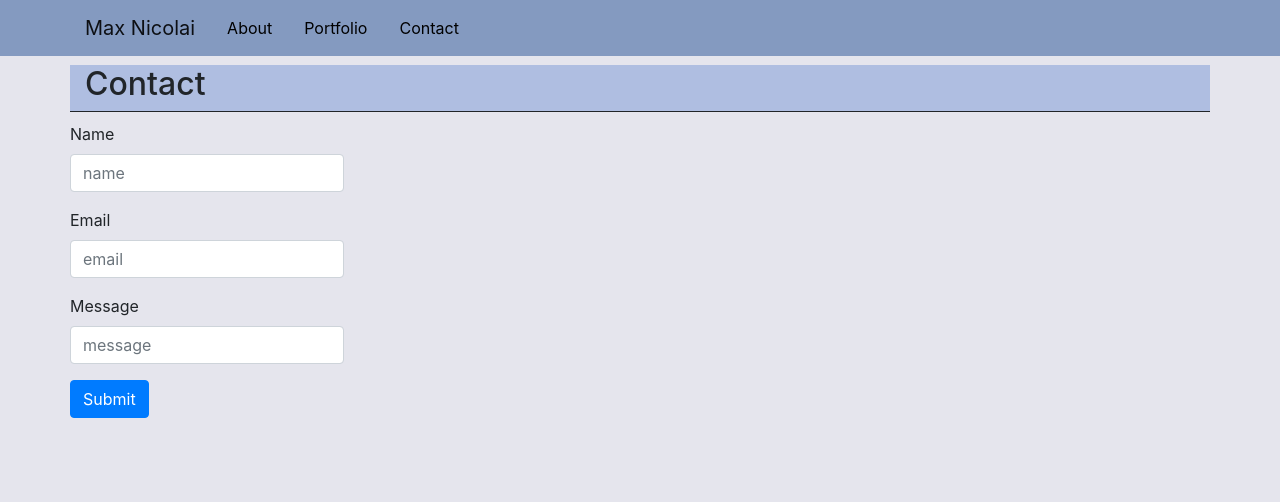
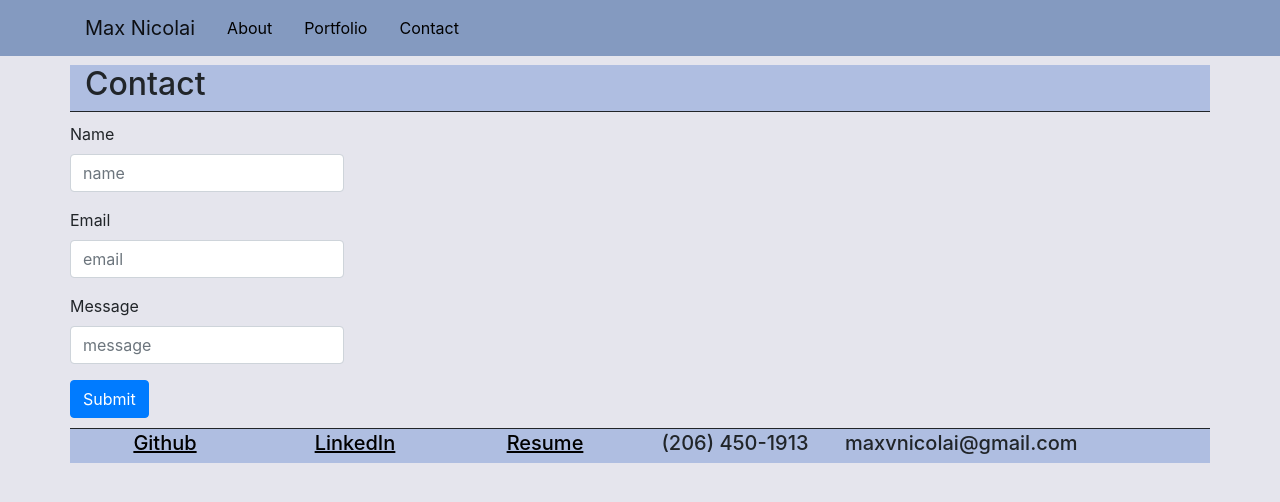
Before and after one commit to mavn2/react_portfolio, a React (Create React App) app: page /contact in a window 1280 px wide. Shown: the top 502 px of the page. Built offline with nearby package versions, Linux system fonts and the light colour scheme.

Commit message:
added footer to all pages

```diff
--- a/src/pages/Contact.js
+++ b/src/pages/Contact.js
@@ -1,6 +1,7 @@
 import React from 'react';
-import { Container, Row, Col } from 'react-bootstrap';
+import { Container, Row } from 'react-bootstrap';
 import ContactForm from '../components/ContactForm';
+import Footer from '../components/Footer';
 import Header from '../components/Header';
 
 // Export contact page
@@ -11,6 +12,7 @@ export default function Contact() {
       <Row className="justify-content-start" id="con">
         <ContactForm />
       </Row>
+      <Footer />
     </Container>
   );
 }
--- a/src/pages/Portfolio.js
+++ b/src/pages/Portfolio.js
@@ -2,6 +2,7 @@ import React from 'react';
 import { Container, CardColumns } from 'react-bootstrap';
 import Project from '../components/Project';
 import Header from '../components/Header';
+import Footer from '../components/Footer';
 
 // Array of projects is imported, keeping this file focused on the page
 import projects from '../assets/projects';
@@ -23,6 +24,7 @@ export default function Portfolio() {
           />
         ))}
       </CardColumns>
+      <Footer />
     </Container>
   );
 }
```
